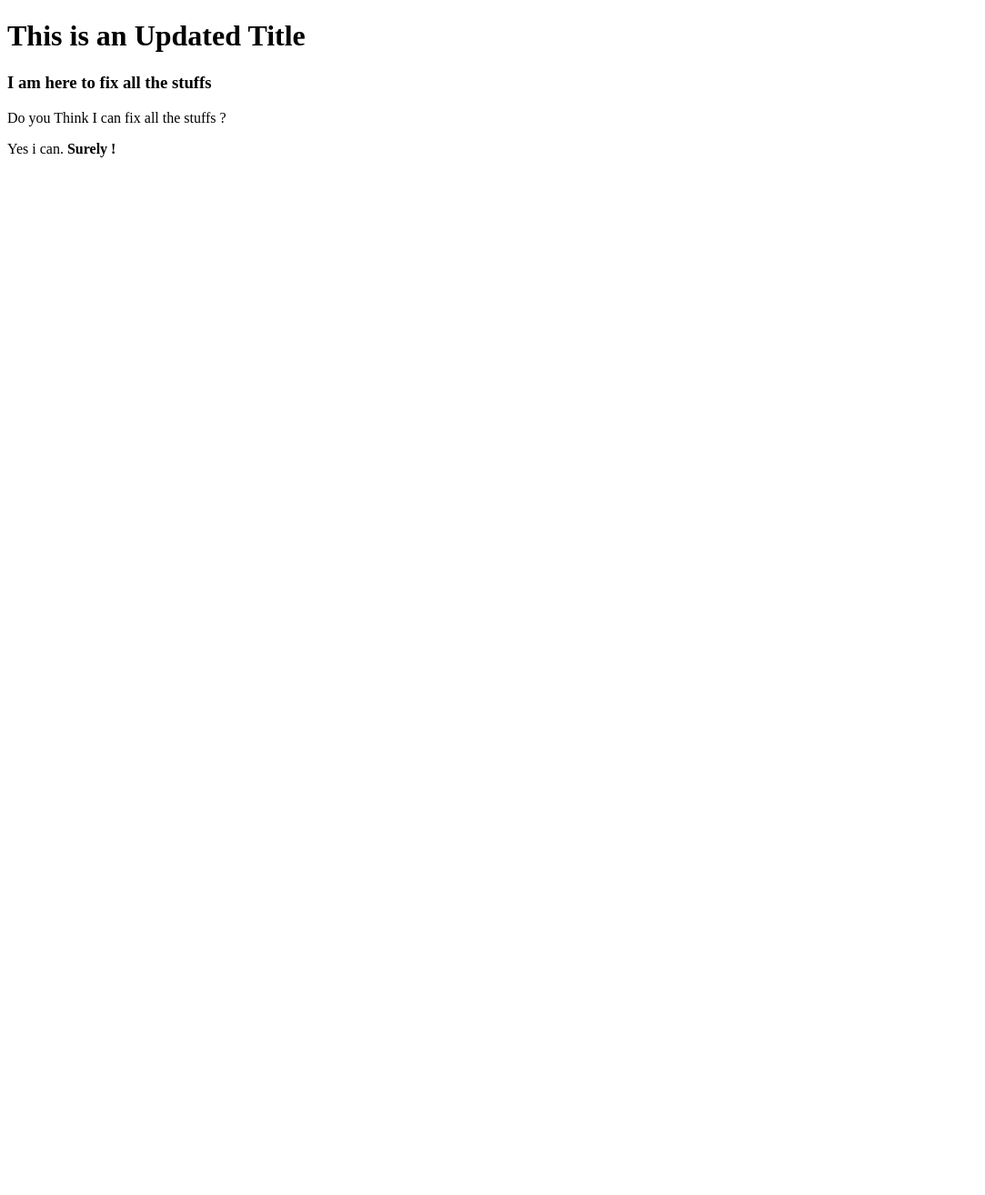
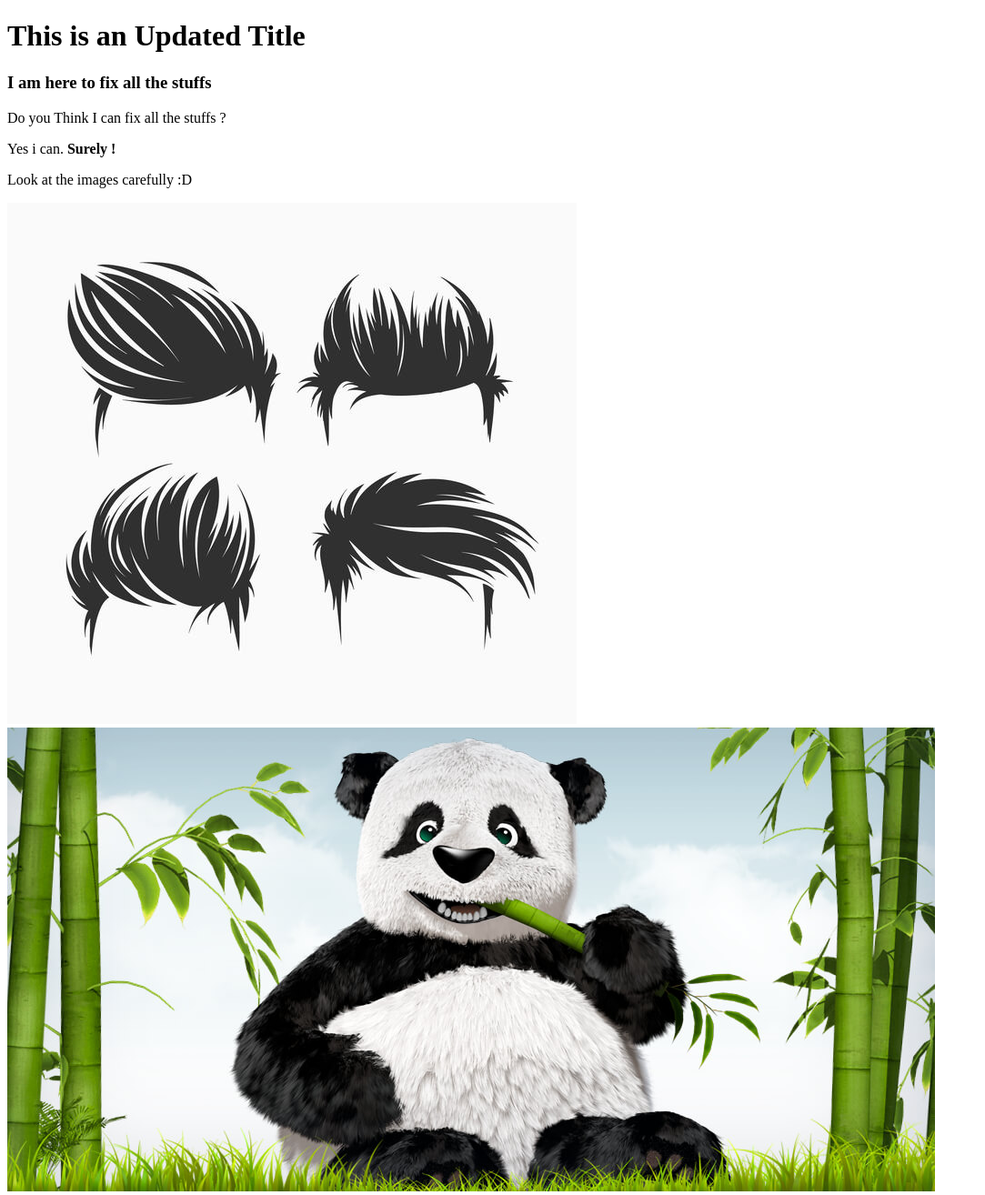
Before and after one commit to Hasanrakib010/my-first-repo, a plain HTML site: page index.html in a window 1280 px wide. Shown: the top 1314 px of the page at 91% size, without its empty margins (0-1083 px from the left). Before the commit the page ends 800 px from the top, so only its background shows below. Drawn offline with Linux system fonts and the light colour scheme.

Commit message:
Images added

```diff
--- a/index.html
+++ b/index.html
@@ -11,5 +11,10 @@
     <h3>I am here to fix all the stuffs</h3>
     <p>Do you Think I can fix all the stuffs ?</p>
     <p>Yes i can. <strong> Surely ! </strong></p>
+    <p>Look at the images carefully :D </p>
+    <img src="hairs.jpg" alt="">
+    <img src="Panda.jpg" alt="">
+    <img src="png/naughty.png" alt="">
+    <p>Can You see em ?</p>
 </body>
 </html>
```
Also changed, not shown: Panda.jpg (added), hairs.jpg (added), png/naughty.png (added).
